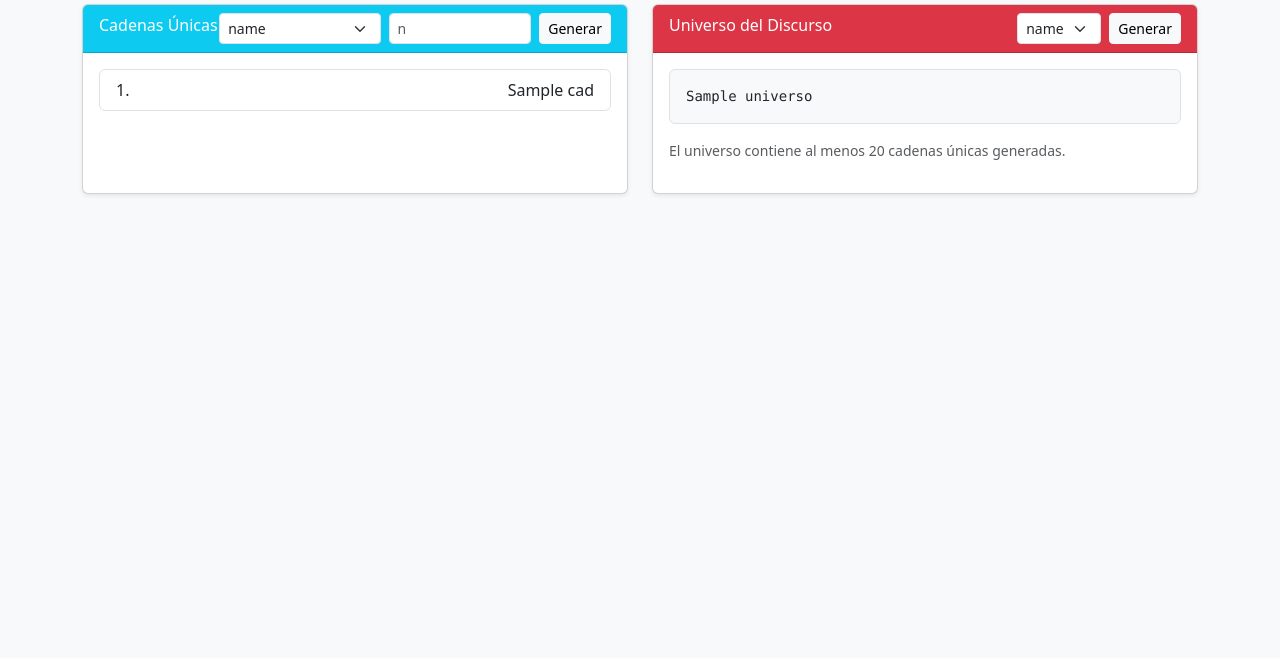
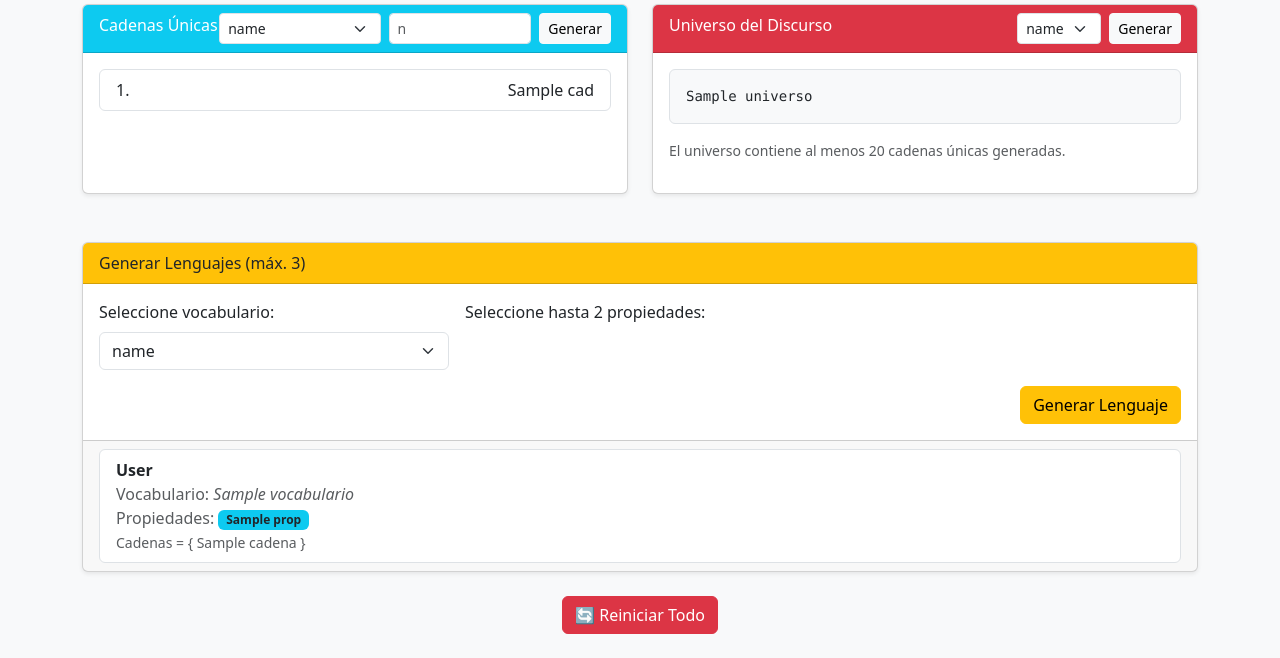
Before and after one commit to AldoDuran2023/Vocabularios, a Flask app: template templates/index.html in a window 1280 px wide. Shown: the part 452-1110 px from the top of the page. Before the commit the page ends 647 px from the top, so only its background shows below. Run offline with Flask 3, Linux system fonts and the light colour scheme; the template is opened without the code that fills it: most values are stand-ins (such as "Sample title", 1, 10 or a date in 2020).

Commit message:
generación de lenguajes

```diff
--- a/app.py
+++ b/app.py
@@ -1,44 +1,80 @@
-from flask import Flask, render_template, request
+from flask import Flask, render_template, request, redirect, url_for
 import logic
 
 app = Flask(__name__)
 
 resultado_global = []
-universo_global = ""
+universo_global = None
+universo_str_global = ""
 
 @app.route("/", methods=["GET", "POST"])
 def index():
-    global resultado_global, universo_global
+    global resultado_global, universo_global, universo_str_global
+
+    universo_str = universo_str_global
 
     if request.method == "POST":
         action = request.form.get("action")
 
         if action == "set_cantidad":
-            cantidad = int(request.form.get("cantidad_vocab", 0))
+            try:
+                cantidad = int(request.form.get("cantidad_vocab", 0))
+            except (TypeError, ValueError):
+                cantidad = 0
             resultado_global = [logic.set_cantidad_vocab(cantidad)]
 
         elif action == "add_vocab":
             nombre = request.form.get("nombre")
             simbolos_str = request.form.get("simbolos")
-            cantidad_esperada = int(request.form.get("cantidad_signos", 0))
-
+            try:
+                cantidad_esperada = int(request.form.get("cantidad_signos", 0))
+            except (TypeError, ValueError):
+                cantidad_esperada = 0
             exito, mensaje = logic.agregar_vocabulario(nombre, simbolos_str, cantidad_esperada)
             resultado_global = [mensaje]
 
         elif action == "generar_cadenas":
             vocab = request.form.get("vocab")
-            cantidad = int(request.form.get("cantidad_cadenas", 0))
+            try:
+                cantidad = int(request.form.get("cantidad_cadenas", 0))
+            except (TypeError, ValueError):
+                cantidad = 0
             resultado_global = logic.generar_cadenas_diferentes(vocab, cantidad)
 
         elif action == "generar_universo":
             vocab = request.form.get("vocab")
+            # generar_universo debe devolver una lista (o None en caso de error)
             universo_global = logic.generar_universo(vocab)
+            if not universo_global:
+                universo_str_global = ""
+                resultado_global = ["Error al generar el universo."]
+            else:
+                # formatear_universo debe devolver el string tipo "W(V) = {Ø, ...}"
+                universo_str_global = logic.formatear_universo(vocab, universo_global)
+            universo_str = universo_str_global
 
+        elif action == "generar_lenguaje":
+            vocab = request.form.get("vocab")
+            props = request.form.getlist("propiedades")  # lista de IDs de propiedades
+            exito, mensaje = logic.generar_lenguaje(vocab, props)
+            resultado_global = [mensaje]
+
+        elif action == "reset":
+            logic.limpiar()
+            # reset locales también
+            resultado_global = []
+            universo_global = None
+            universo_str_global = ""
+            return redirect(url_for("index"))
+
+    # siempre pasamos 'universo' (string) al template; si está vacío el template debe mostrar el mensaje de 'no generado'
     return render_template(
         "index.html",
         vocabularios=logic.obtener_vocabularios(),
         resultado=resultado_global,
-        universo=universo_global
+        universo=universo_str,
+        propiedades=logic.propiedades_disponibles,
+        lenguajes=logic.lenguajes
     )
 
 if __name__ == "__main__":
--- a/logic.py
+++ b/logic.py
@@ -4,6 +4,7 @@ import random
 vocabularios = {}  # diccionario vacío
 cantidad_vocab_esperada = 0
 contador_vocab_ingresados = 0
+universo = []
 
 def set_cantidad_vocab(cantidad):
     global cantidad_vocab_esperada, contador_vocab_ingresados, vocabularios
@@ -68,10 +69,10 @@ def generar_cadenas_diferentes(nombre_vocab, cantidad):
 
 def generar_universo(nombre_vocab, minimo=20):
     if nombre_vocab not in vocabularios:
-        return "Error: Vocabulario no existe"
+        return None
 
     simbolos = vocabularios[nombre_vocab]
-    universo = ["Ø"]
+    universo = []
 
     def generar_cadenas(actual, longitud):
         if len(universo) >= minimo:
@@ -88,4 +89,79 @@ def generar_universo(nombre_vocab, minimo=20):
         generar_cadenas("", longitud)
         longitud += 1
 
-    return f"W({nombre_vocab}) = {{{', '.join(universo[:minimo])}, ...}}"
+    return universo
+
+def formatear_universo(nombre_vocab, universo, minimo=20):
+    if not universo:
+        return f"W({nombre_vocab}) = {{Ø}}"
+    return f"W({nombre_vocab}) = {{Ø, {', '.join(universo[:minimo])}, ...}}"
+
+
+
+# Definición de propiedades
+def empieza_con_a(cadena):
+    return cadena.startswith("a")
+
+def termina_con_vocal(cadena):
+    return cadena[-1] in "aeiou"
+
+def longitud_par(cadena):
+    return len(cadena) % 2 == 0
+
+def contiene_b(cadena):
+    return "b" in cadena
+
+# Diccionario de propiedades disponibles
+propiedades_disponibles = {
+    "empieza_a": ("Empieza con 'a'", empieza_con_a),
+    "termina_vocal": ("Termina en vocal", termina_con_vocal),
+    "longitud_par": ("Longitud par", longitud_par),
+    "contiene_b": ("Contiene 'b'", contiene_b),
+}
+
+# Lista global de lenguajes generados
+lenguajes = {}
+
+# limpiar
+def limpiar():
+    global vocabularios, lenguajes, universo, cantidad_vocab_esperada, contador_vocab_ingresados
+    vocabularios = {}
+    lenguajes = {}
+    universo = None
+    cantidad_vocab_esperada = 0
+    contador_vocab_ingresados = 0
+
+
+# Función para generar un lenguaje
+def generar_lenguaje(nombre_vocab, propiedades_ids):
+    if nombre_vocab not in vocabularios:
+        return False, "Error: Vocabulario no existe."
+
+    if len(lenguajes) >= 3:
+        return False, "Ya se alcanzó el máximo de 3 lenguajes."
+
+    props_seleccionadas = set(propiedades_ids)
+
+    # Verificar duplicados
+    for lname, datos in lenguajes.items():
+        if datos["props"] == props_seleccionadas and lname.endswith(f"({nombre_vocab})"):
+            return False, "Ya existe un lenguaje con esas propiedades para este vocabulario."
+
+    # Generar universo como lista
+    universo_list = generar_universo(nombre_vocab, minimo=50)
+    if not universo_list:
+        return False, "Error al generar el universo."
+
+    # Aplicar filtros
+    filtros = [propiedades_disponibles[p][1] for p in props_seleccionadas if p in propiedades_disponibles]
+    lenguaje = [cad for cad in universo_list if all(f(cad) for f in filtros)]
+
+    # Crear lenguaje
+    nombre_lenguaje = f"L{len(lenguajes)+1}({nombre_vocab})"
+    lenguajes[nombre_lenguaje] = {
+        "vocabulario": nombre_vocab,
+        "cadenas": lenguaje,
+        "props": props_seleccionadas
+    }
+
+    return True, f"Lenguaje {nombre_lenguaje} generado con {len(lenguaje)} cadenas."
--- a/templates/index.html
+++ b/templates/index.html
@@ -189,7 +189,128 @@
       </div>
     </div>
 
+    <div class="container">
+      <!-- (5) Generar Lenguajes -->
+      <div class="row mb-4">
+        <div class="col-md-12">
+          <div class="card shadow-sm">
+            <div class="card-header bg-warning text-dark">
+              Generar Lenguajes (máx. 3)
+            </div>
+            <div class="card-body">
+              {% if vocabularios %}
+              <form method="post" class="row g-3">
+                <input type="hidden" name="action" value="generar_lenguaje" />
+
+                <!-- Selección de vocabulario -->
+                <div class="col-md-4">
+                  <label class="form-label">Seleccione vocabulario:</label>
+                  <select name="vocab" class="form-select" required>
+                    {% for nombre in vocabularios.keys() %}
+                    <option value="{{nombre}}">{{nombre}}</option>
+                    {% endfor %}
+                  </select>
+                </div>
+
+                <!-- Selección de propiedades -->
+                <div class="col-md-8">
+                  <label class="form-label"
+                    >Seleccione hasta 2 propiedades:</label
+                  >
+                  <div class="d-flex flex-wrap gap-3">
+                    {% for pid, (pname, _) in propiedades.items() %}
+                    <div class="form-check">
+                      <input
+                        class="form-check-input propiedad-checkbox"
+                        type="checkbox"
+                        name="propiedades"
+                        value="{{pid}}"
+                        id="check_{{pid}}"
+                      />
+                      <label class="form-check-label" for="check_{{pid}}">
+                        {{pname}}
+                      </label>
+                    </div>
+                    {% endfor %}
+                  </div>
+                </div>
+
+                <div class="col-12 text-end">
+                  <button type="submit" class="btn btn-warning">
+                    Generar Lenguaje
+                  </button>
+                </div>
+              </form>
+              {% else %}
+              <p class="text-muted">Debe registrar vocabularios primero.</p>
+              {% endif %}
+            </div>
+
+            <div class="card-footer">
+              {% if lenguajes %}
+              <div class="list-group">
+                {% for lname, data in lenguajes.items() %}
+                <div class="list-group-item">
+                  <strong>{{ lname }}</strong><br />
+                  <span class="text-muted">
+                    Vocabulario: <em>{{ data.vocabulario }}</em> </span
+                  ><br />
+                  <span class="text-muted">
+                    Propiedades: {% for prop in data.props %}
+                    <span class="badge bg-info text-dark">{{ prop }}</span>
+                    {% endfor %} </span
+                  ><br />
+                  <span class="small text-muted">
+                    Cadenas = { {{ data.cadenas | join(", ") }} }
+                  </span>
+                </div>
+                {% endfor %}
+              </div>
+              {% else %}
+              <p class="text-muted mb-0">No se han generado lenguajes aún.</p>
+              {% endif %}
+            </div>
+          </div>
+        </div>
+      </div>
+    </div>
+
+    <div class="text-center my-4">
+      <form method="post">
+        <input type="hidden" name="action" value="reset" />
+        <button type="submit" class="btn btn-danger">🔄 Reiniciar Todo</button>
+      </form>
+    </div>
+
     <!-- Bootstrap JS -->
+    <script>
+      document.addEventListener("DOMContentLoaded", function () {
+        const checkboxes = document.querySelectorAll(".propiedad-checkbox");
+        checkboxes.forEach((chk) => {
+          chk.addEventListener("change", function () {
+            const seleccionados = document.querySelectorAll(
+              ".propiedad-checkbox:checked"
+            );
+            if (seleccionados.length > 2) {
+              this.checked = false; // desmarca el último
+              alert("Solo puedes seleccionar hasta 2 propiedades.");
+            }
+          });
+        });
+        if (form) {
+          form.addEventListener("submit", function (e) {
+            const seleccionados = document.querySelectorAll(
+              ".propiedad-checkbox:checked"
+            );
+            if (seleccionados.length < 1) {
+              e.preventDefault(); // evita que se envíe
+              alert("Debes seleccionar al menos una propiedad.");
+            }
+          });
+        }
+      });
+    </script>
+
     <script src="https://cdn.jsdelivr.net/npm/bootstrap@5.3.2/dist/js/bootstrap.bundle.min.js"></script>
   </body>
 </html>
```
